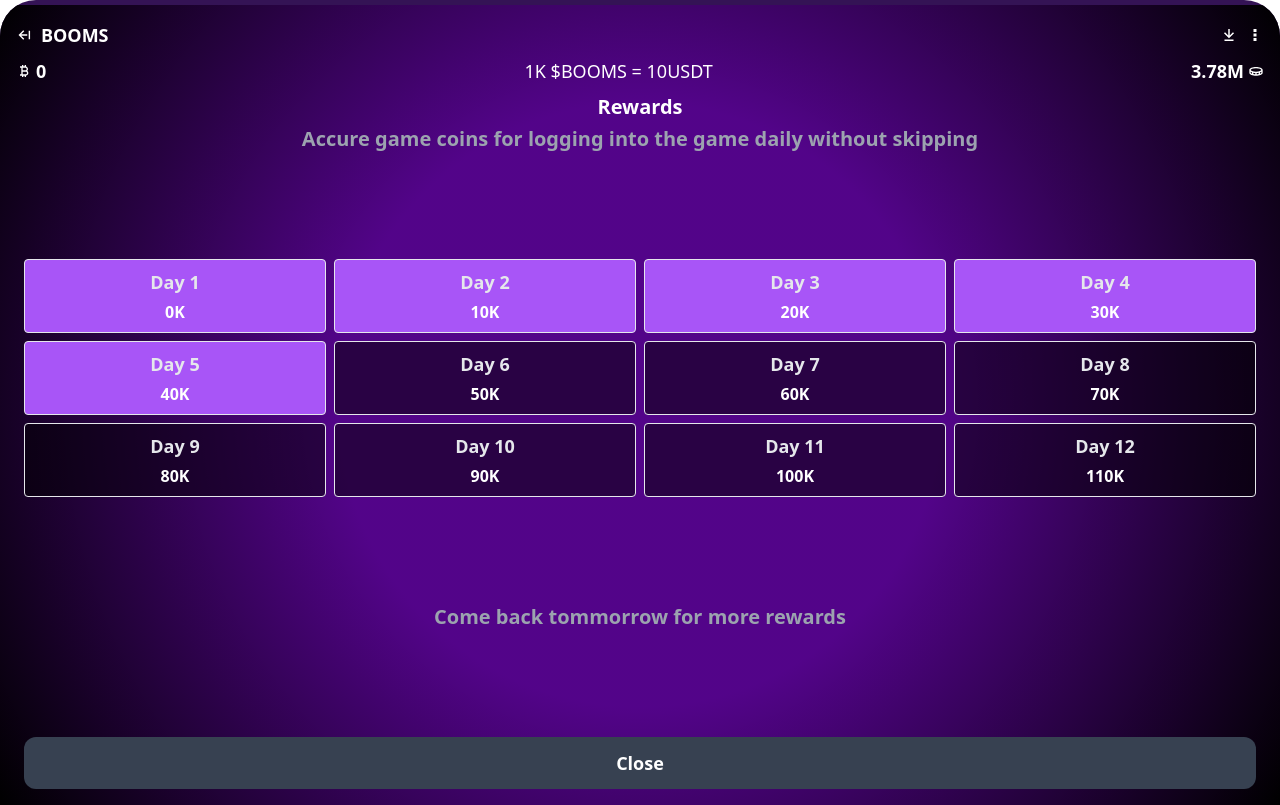
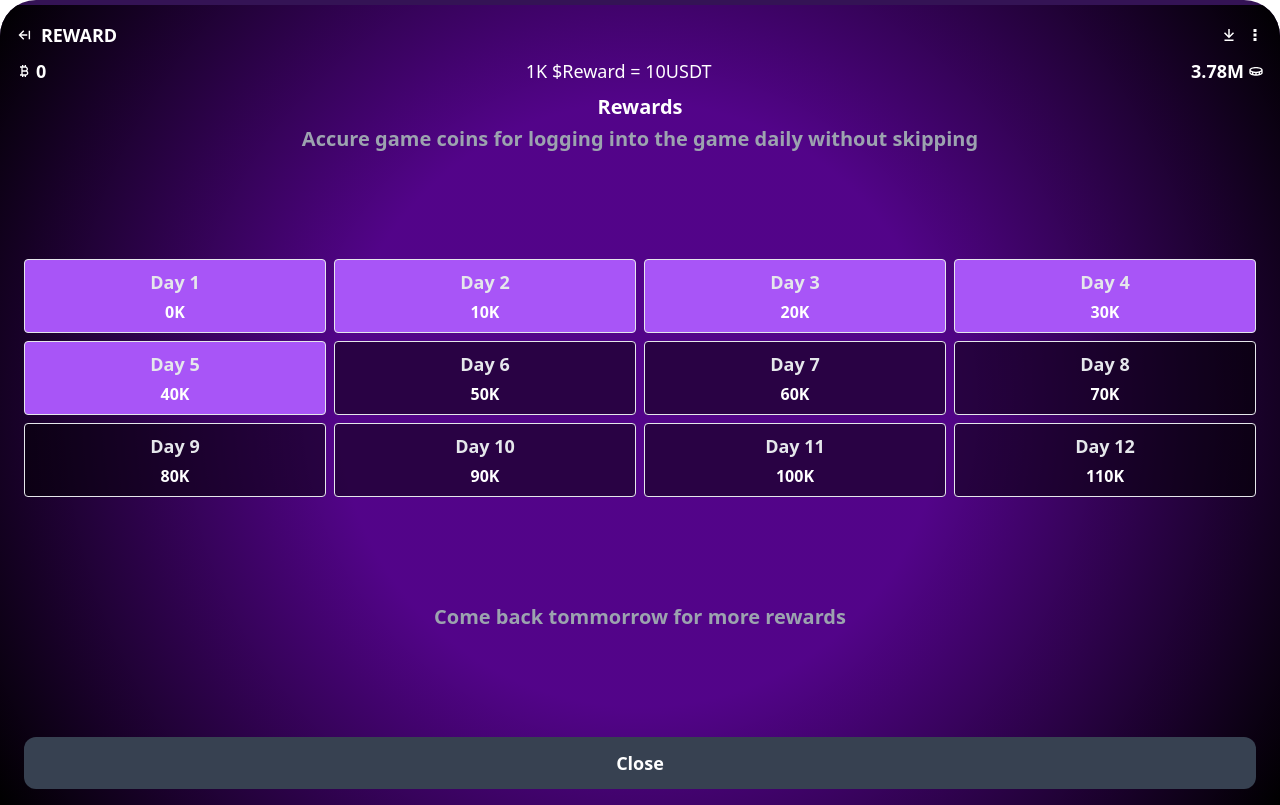
Before and after one commit to abdulfatiransari/TapToEarn, a Next.js app: page /booms in a window 1280 px wide. Built offline with nearby package versions, Linux system fonts and the light colour scheme; what @tonconnect/ui-react would draw is missing.

Commit message:
add new tab

```diff
--- a/components/BottomNav.tsx
+++ b/components/BottomNav.tsx
@@ -1,7 +1,7 @@
 import React, { useContext, useState } from "react";
 import { AiOutlineUsergroupAdd } from "react-icons/ai";
 import { IoHomeOutline } from "react-icons/io5";
-import { TbMessage2, TbTools } from "react-icons/tb";
+import { TbMessage2, TbRewindForward10, TbTools } from "react-icons/tb";
 import { Context } from "./Context";
 import { MdOutlineElectricBolt } from "react-icons/md";
 
@@ -25,10 +25,10 @@ export default function BottomNav() {
             img: <AiOutlineUsergroupAdd size={18} />,
             title: "Referrals",
         },
-        // {
-        //     img: <TbMessage2 size={18} />,
-        //     title: "FAQ",
-        // },
+        {
+            img: <TbRewindForward10 size={18} />,
+            title: "Reward",
+        },
     ];
     return (
         <div className="flex justify-center relative w-full z-40">
@@ -46,7 +46,7 @@ export default function BottomNav() {
                         <div
                             key={idx}
                             className={`${active === item?.title ? "bg-[#ffffff76] text-[#FFFFFF]" : "bg-[#ffffff35] text-[#C2C7C5]"
-                                } rounded-lg flex flex-row sm:flex-col justify-center items-center px-2 py-1 sm:py-2 cursor-pointer text-xs sm:text-lg  hover:bg-[#ffffff76] hover:text-white w-full`}
+                                } rounded-lg flex flex-row sm:flex-col justify-center items-center gap-x-1 px-1 py-1 sm:py-2 cursor-pointer text-xs sm:text-lg  hover:bg-[#ffffff76] hover:text-white w-full`}
                             onClick={() => setActive(item.title)}
                         >
                             {item.img}
--- a/pages/booms.tsx
+++ b/pages/booms.tsx
@@ -3,7 +3,7 @@ import RewardBoxContainer from '@/components/RewardBoxContainer'
 import React from 'react'
 import { BiArrowFromRight, BiArrowToBottom, BiBitcoin, BiCoin, BiDotsHorizontal, BiDotsVertical, BiLeftArrow, BiRightArrow } from 'react-icons/bi'
 
-const booms = () => {
+const Reward = () => {
     return (
         <div style={{
             background: "radial-gradient(circle, rgba(90, 0, 150, 0.8) 40%, rgba(0, 0, 0, 1) 100%)",
@@ -12,7 +12,7 @@ const booms = () => {
             <div className='flex justify-between items-center text-white gap-x-2'>
                 <BiArrowFromRight size={18} />
                 <div className='flex justify-start items-center w-full'>
-                    <p className='text-left uppercase font-semibold text-sm sm:text-lg text-white'>Booms</p>
+                    <p className='text-left uppercase font-semibold text-sm sm:text-lg text-white'>Reward</p>
                 </div>
                 <div className='flex gap-x-2'>
 
@@ -27,7 +27,7 @@ const booms = () => {
                 </div>
                 <div>
                     <span className='text-xs sm:text-lg'>
-                        1K $BOOMS = 10USDT
+                        1K $Reward = 10USDT
                     </span>
                 </div>
                 <div className='flex gap-x-1 justify-center items-center'>
@@ -54,4 +54,4 @@ const booms = () => {
     )
 }
 
-export default booms
+export default Reward
--- a/pages/index.tsx
+++ b/pages/index.tsx
@@ -7,6 +7,7 @@ import LandingPage from "@/components/LandingPage";
 import MinePage from "@/components/MinePage";
 import ReferralPage from "@/components/ReferralPage";
 import FAQPage from "@/components/FAQPage";
+import Reward from "./booms";
 
 const inter = Inter({ subsets: ["latin"] });
 
@@ -30,8 +31,8 @@ export default function Home() {
             ) : active === "Referrals" ? (
                 <ReferralPage />
             ) : (
-                <></>
                 // <FAQPage />
+                <Reward />
             )}
             <BottomNav />
         </div>
```
